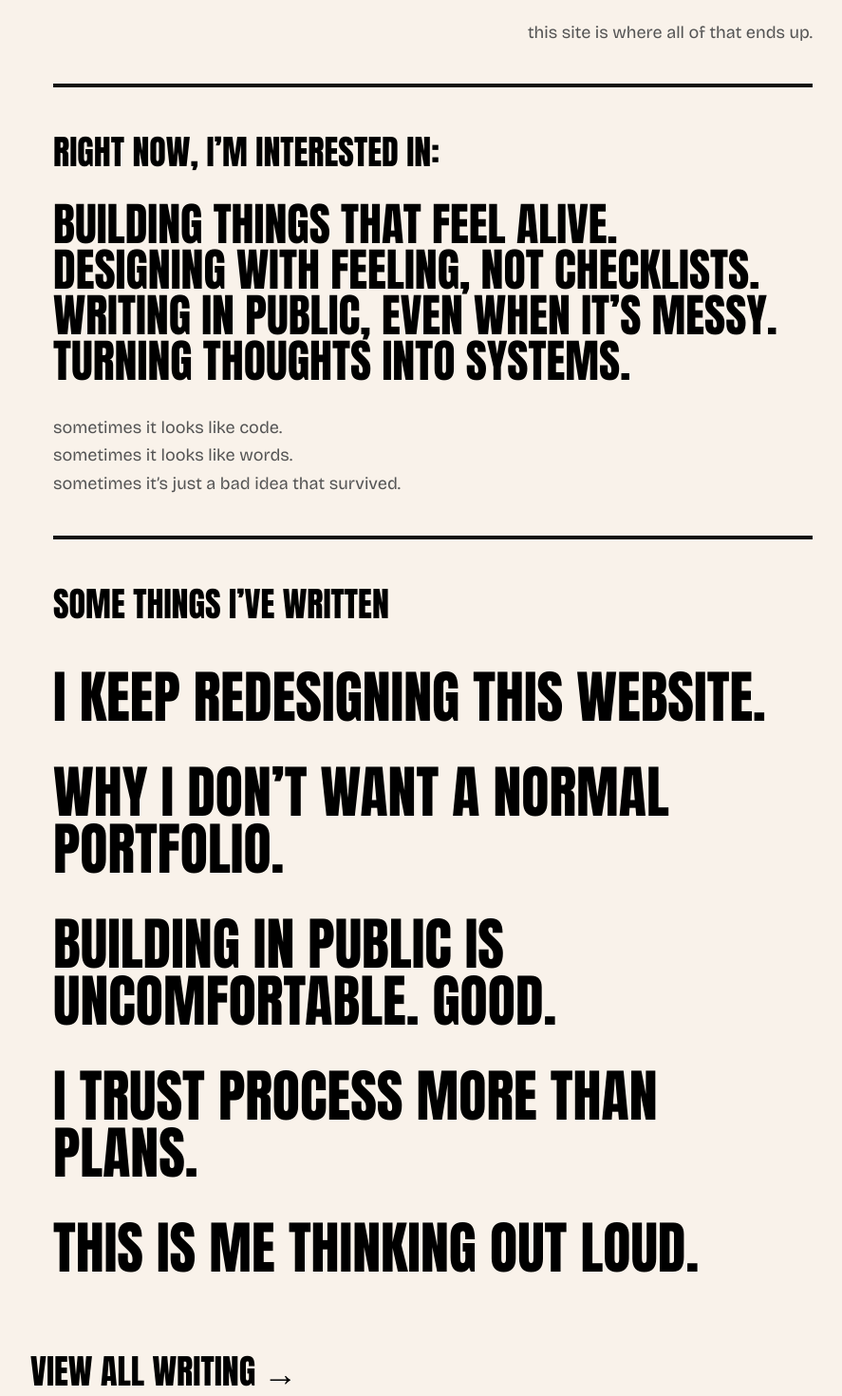
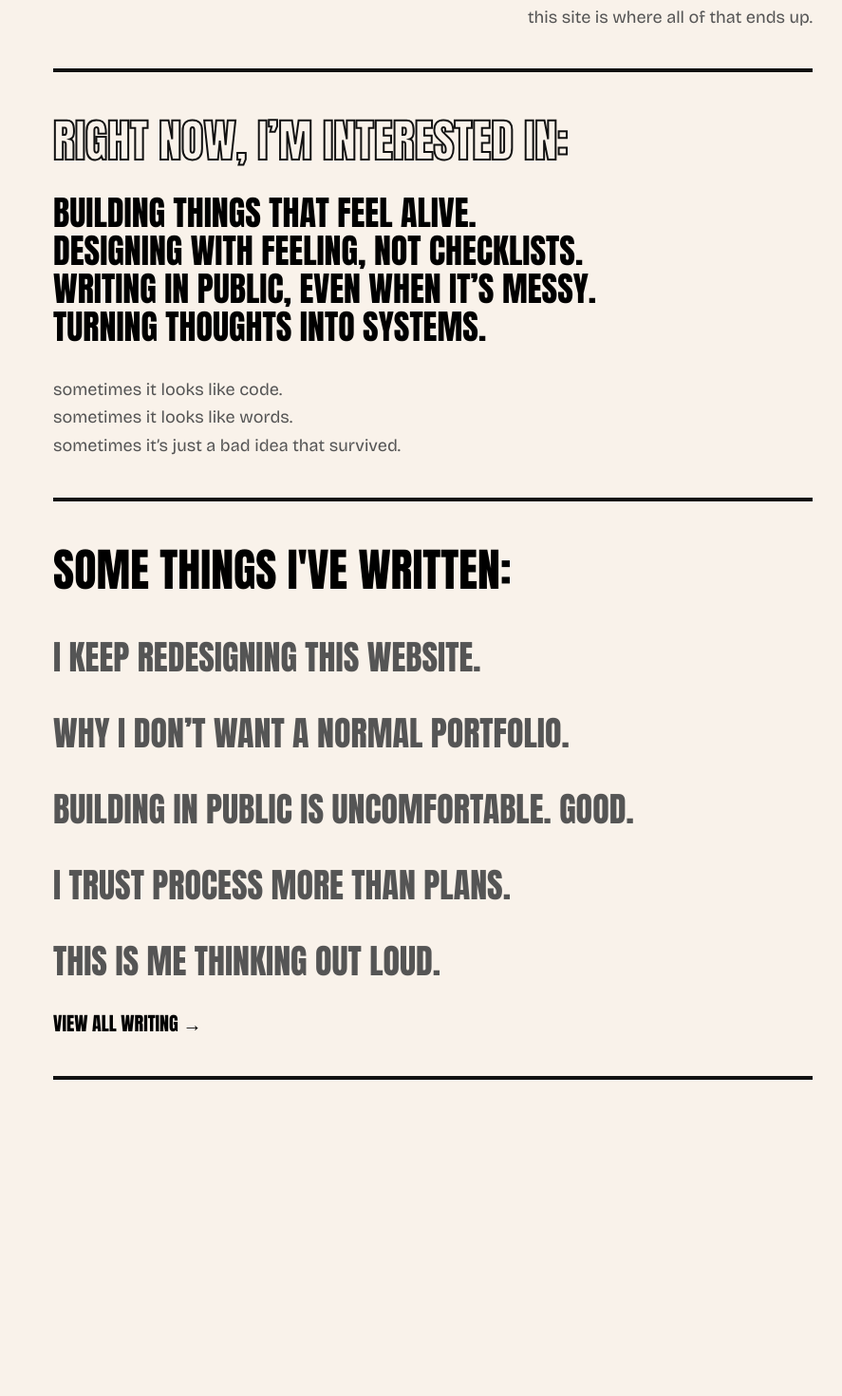
Before and after one commit to adnanpasha7/adnan-pasha, a Next.js app: page / in a window 1280 px wide. Shown: the part 1240-2710 px from the top of the page at 95% size, without its empty margins (184-1071 px from the left). After the commit the page ends 2425 px from the top, so only its background shows below. Built offline with nearby package versions, Linux system fonts and the light colour scheme.

Commit message:
feat: update the styling

```diff
--- a/src/app/globals.css
+++ b/src/app/globals.css
@@ -20,7 +20,6 @@ body {
   background-color: var(--bg);
   font-family: var(--font-main);
   -webkit-font-smoothing: antialiased;
-  height: 10000px;
 }
 
 .font-anton {
--- a/src/app/page.tsx
+++ b/src/app/page.tsx
@@ -1,6 +1,5 @@
 import Header from "@/components/Header";
 import JournalLoud from "@/components/journal/JournalLoud";
-import ViewAllWriting from "@/components/journal/ViewAllWritings";
 import LoudIntro from "@/components/LoudIntro";
 import NavStrip from "@/components/NavStrip";
 import WhatIDo from "@/components/WhatIDo";
@@ -14,7 +13,6 @@ export default function Home() {
         <LoudIntro />
         <WhatIDo />
         <JournalLoud />
-        <ViewAllWriting />
       </main>
     </>
   );
--- a/src/components/NavStrip.tsx
+++ b/src/components/NavStrip.tsx
@@ -2,7 +2,7 @@ import Link from "next/link";
 
 export default function NavStrip() {
   return (
-    <nav className="font-anton max-w-6xl mx-auto px-6 mt-0 md:mt-16">
+    <nav className="font-anton max-w-6xl mx-auto px-6 mt-0 md:mt-12">
       <div className="grid grid-cols-[1fr_auto_1fr] gap-8 items-center">
 
         {/* LEFT — intro text */}
--- a/src/components/WhatIDo.tsx
+++ b/src/components/WhatIDo.tsx
@@ -1,11 +1,12 @@
 export default function WhatIDo() {
     return (
         <section className="max-w-6xl mx-auto mt-12 px-6">
-            <h3 className="font-anton text-2xl md:text-4xl mb-8">
+            <h3 className="font-anton text-4xl md:text-5xl mb-8 text-transparent
+                     [-webkit-text-stroke:2px_var(--text)]">
                 RIGHT NOW, I’M INTERESTED IN:
             </h3>
 
-            <div className="font-anton text-3xl md:text-5xl leading-tight">
+            <div className="font-anton text-3xl md:text-4xl leading-tight">
                 <div>BUILDING THINGS THAT FEEL ALIVE.</div>
                 <div>DESIGNING WITH FEELING, NOT CHECKLISTS.</div>
                 <div>WRITING IN PUBLIC, EVEN WHEN IT’S MESSY.</div>
--- a/src/components/journal/JournalLoud.tsx
+++ b/src/components/journal/JournalLoud.tsx
@@ -26,8 +26,8 @@ const entries = [
 export default function JournalLoud() {
   return (
     <section className="max-w-6xl mx-auto mt-12 px-6">
-      <h3 className="font-anton text-3xl md:text-4xl mb-12">
-        SOME THINGS I’VE WRITTEN
+      <h3 className="font-anton text-4xl md:text-5xl mb-12">
+        SOME THINGS I&apos;VE WRITTEN:
       </h3>
 
       <ul className="space-y-10">
@@ -35,14 +35,24 @@ export default function JournalLoud() {
           <li key={index}>
             <Link
               href={entry.href}
-              className="block font-anton text-4xl md:text-6xl leading-tight
-                         hover:underline underline-offset-8 transition"
+              className="block font-anton text-muted text-3xl md:text-4xl leading-tight
+                         hover:scale-105 hover:text-transparent hover:[-webkit-text-stroke:2px_var(--text)] transition-transform duration-700"
             >
               {entry.title}
             </Link>
           </li>
         ))}
       </ul>
+      <span className="mt-8 block">
+        <Link
+          href="/journal"
+          className="font-anton text-lg md:text-xl
+                   hover:underline underline-offset-8 transition"
+        >
+          VIEW ALL WRITING →
+        </Link>
+      </span>
+      <div className="mt-10 h-1 w-full bg-text" />
     </section>
   );
 }
--- a/src/components/journal/ViewAllWritings.tsx
+++ /dev/null
@@ -1,15 +0,0 @@
-import Link from "next/link";
-
-export default function ViewAllWriting() {
-  return (
-    <div className="mt-20">
-      <Link
-        href="/journal"
-        className="font-anton text-3xl md:text-4xl
-                   hover:underline underline-offset-8 transition"
-      >
-        VIEW ALL WRITING →
-      </Link>
-    </div>
-  );
-}
```
